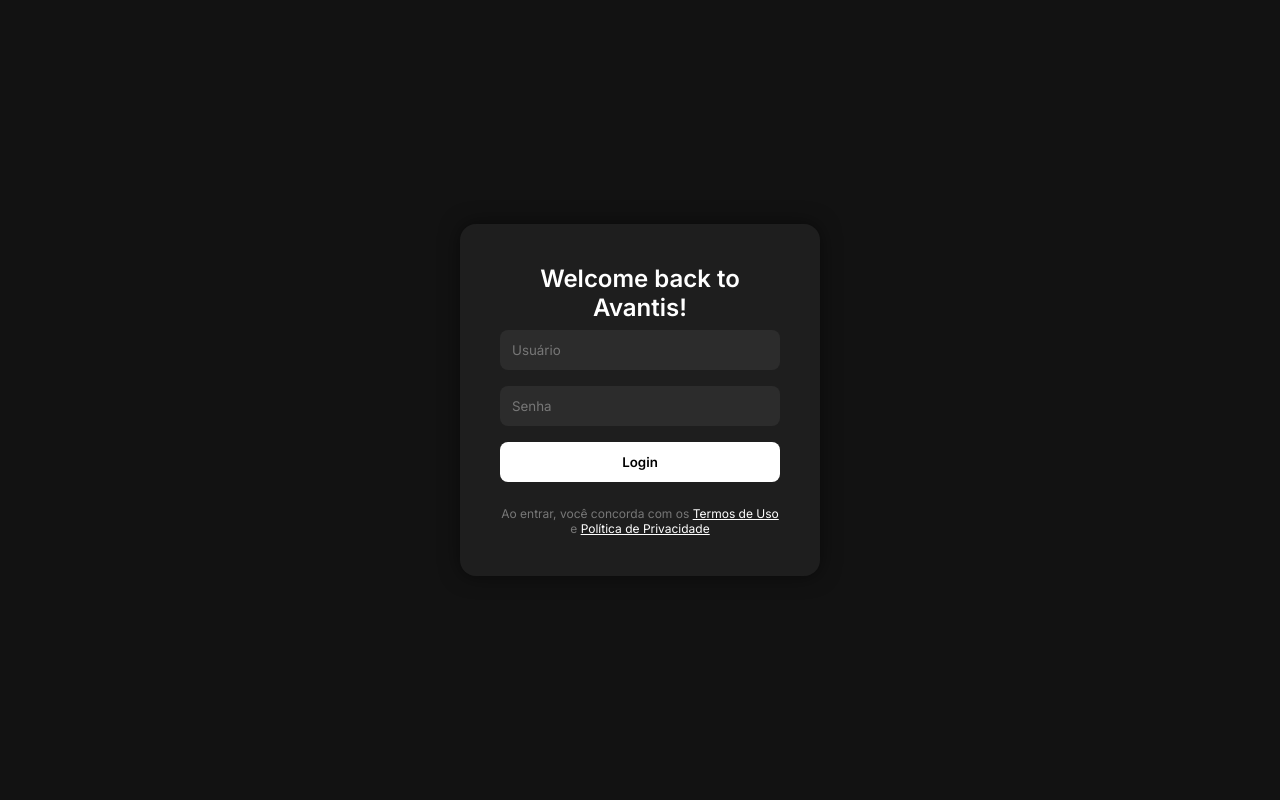
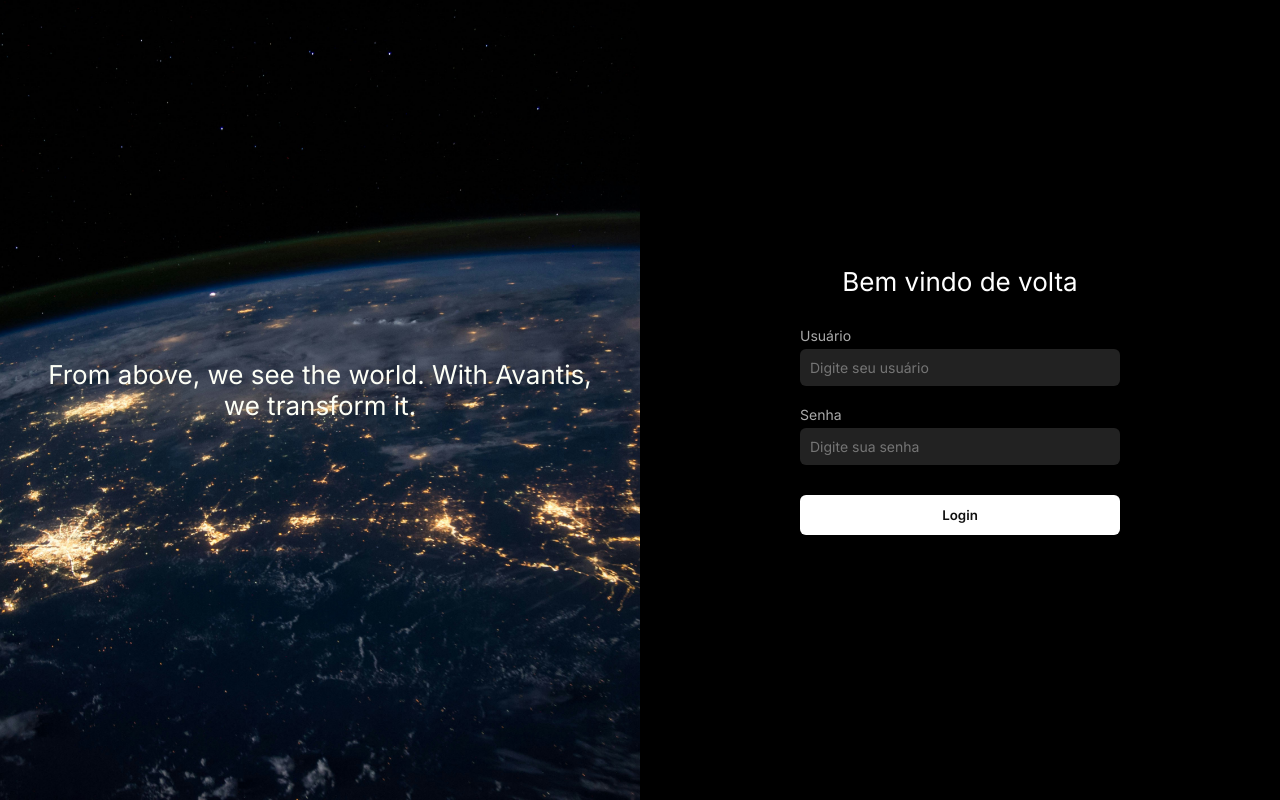
Before and after one commit to Nathanmattioni/Expresso-log, a plain HTML site: page index.html in a window 1280 px wide. Drawn offline with Linux system fonts and the light colour scheme; a web font is replaced by a local one.

Commit message:
Atualização da tela de login

```diff
--- a/index.html
+++ b/index.html
@@ -1,117 +1,148 @@
 <!DOCTYPE html>
-<html lang="pt-BR">
+<html lang="en">
 <head>
   <meta charset="UTF-8" />
-  <meta name="viewport" content="width=device-width, initial-scale=1" />
-  <title>Login Avantis</title>
-  <link rel="preconnect" href="https://fonts.googleapis.com" />
-  <link href="https://fonts.googleapis.com/css2?family=Inter:wght@400;600&display=swap" rel="stylesheet" />
+  <meta name="viewport" content="width=device-width, initial-scale=1.0" />
+  <title>Avantis Dynamics</title>
+  <link href="https://fonts.googleapis.com/css2?family=Inter:wght@400;600&display=swap" rel="stylesheet">
   <style>
+    @font-face {
+      font-family: 'Switzer';
+      src: url('/assets/fonts/Switzer-Regular.woff2') format('woff2');
+      font-weight: normal;
+      font-style: normal;
+    }
+
     * {
       box-sizing: border-box;
-      font-family: 'Inter', sans-serif;
       margin: 0;
       padding: 0;
+      font-family: 'Switzer', 'Inter', sans-serif;
     }
 
     body {
-      background-color: #121212;
-      color: #ffffff;
       display: flex;
-      justify-content: center;
-      align-items: center;
-      height: 100vh;
+      min-height: 100vh;
+      background-color: #0d0d0d;
     }
 
-    .container {
-      background-color: #1e1e1e;
+    .left, .right {
+      flex: 1;
+      display: flex;
+      align-items: center;
+      justify-content: center;
+      color: white;
+    }
+
+    .left {
+      background: url(/assets/login-bg.jpg) no-repeat center center;
+      background-size: cover;
+      flex-direction: column;
       padding: 40px;
-      border-radius: 16px;
-      width: 100%;
-      max-width: 360px;
-      box-shadow: 0 0 20px rgba(0, 0, 0, 0.5);
       text-align: center;
     }
 
-    .container h2 {
-      font-size: 24px;
-      margin-bottom: 8px;
+    .left h1 {
+      font-size: 26px;
+      font-weight: 500;
+      margin-bottom: 20px;
+      color: rgb(253, 255, 246);
     }
 
-    .container p {
+    .right {
+      background-color: #000000;
+      flex-direction: column;
+      padding: 40px;
+    }
+
+    .right h1 {
+      font-size: 26px;
+      font-weight: 500;
+      color: white;
+      margin-bottom: 30px;
+    }
+
+    form {
+      width: 100%;
+      max-width: 320px;
+      display: flex;
+      flex-direction: column;
+    }
+
+    label {
+      margin-bottom: 5px;
       font-size: 14px;
       color: #aaa;
-      margin-bottom: 32px;
     }
 
-    input[type="text"],
-    input[type="password"] {
-      width: 100%;
-      padding: 12px;
-      margin-bottom: 16px;
+    input {
+      margin-bottom: 20px;
+      padding: 10px;
       border: none;
-      border-radius: 8px;
-      background-color: #2c2c2c;
-      color: #fff;
-    }
-
-    input::placeholder {
-      color: #777;
+      border-radius: 6px;
+      font-size: 14px;
+      background-color: #222;
+      color: white;
     }
 
     button {
-      width: 100%;
       padding: 12px;
-      background-color: #fff;
-      color: #000;
+      background-color: white;
+      color: #111;
       font-weight: 600;
       border: none;
-      border-radius: 8px;
+      border-radius: 6px;
       cursor: pointer;
-      transition: background 0.2s ease;
+      transition: background 0.3s ease;
     }
 
     button:hover {
-      background-color: #e5e5e5;
+      background-color: #ddd;
     }
 
-    .error {
-      color: #ff6b6b;
-      margin-top: 10px;
-      font-size: 13px;
+    #errorMsg {
+      color: #ff4c4c;
+      font-size: 14px;
+      margin-bottom: 10px;
     }
 
-    .extra-links {
-      font-size: 12px;
-      margin-top: 24px;
-      color: #777;
-    }
+    @media (max-width: 768px) {
+      body {
+        flex-direction: column;
+      }
 
-    .extra-links a {
-      color: #fff;
-      text-decoration: underline;
+      .left {
+        display: none;
+      }
+
+      .right {
+        width: 100%;
+        padding: 60px 20px;
+        align-items: center;
+      }
     }
   </style>
 </head>
 <body>
-  <div class="container" id="loginForm">
-    <h2>Welcome back to Avantis!</h2>
+  <div class="left">
+    <h1>From above, we see the world. With Avantis, we transform it.</h1>
+  </div>
+  <div class="right">
+    <h1>Bem vindo de volta</h1>
+    <form onsubmit="login(event)">
 
-    <input type="text" id="user" placeholder="Usuário" autocomplete="off" />
-    <input type="password" id="pass" placeholder="Senha" />
+      <label for="username">Usuário</label>
+      <input type="text" id="user" name="username" placeholder="Digite seu usuário" required />
 
-    <button onclick="login()">Login</button>
+      <label for="password">Senha</label>
+      <input type="password" id="pass" name="password" placeholder="Digite sua senha" required />
 
-    <div class="error" id="errorMsg"></div>
+      <div id="errorMsg"></div>
 
-    <div class="extra-links">
-      Ao entrar, você concorda com os <a href="#">Termos de Uso</a> e <a href="#">Política de Privacidade</a>
-    </div>
+      <button type="submit">Login</button>
+    </form>
   </div>
 
-  <script
-  src="script.js">
-  </script>
-
+  <script src="script.js"></script>
 </body>
 </html>
--- a/script.js
+++ b/script.js
@@ -1,11 +1,13 @@
-function login() {
-  const user = document.getElementById('user').value.trim()
-  const pass = document.getElementById('pass').value.trim()
-  const error = document.getElementById('errorMsg')
+function login(event) {
+  event.preventDefault(); // trava o reload da página
 
-  if (user === 'Admin' && pass === 'admin') {
-    window.location.href = 'dashboard.html'
+  const user = document.getElementById('user').value.trim();
+  const pass = document.getElementById('pass').value.trim();
+  const error = document.getElementById('errorMsg');
+
+  if (user === 'Expressoadm' && pass === 'Exp123') {
+    window.location.href = 'dashboard.html';
   } else {
-    error.textContent = 'Usuário ou senha incorretos.'
+    error.textContent = 'Usuário ou senha incorretos.';
   }
 }
```
Also changed, not shown: assets/login-bg.jpg (added).
